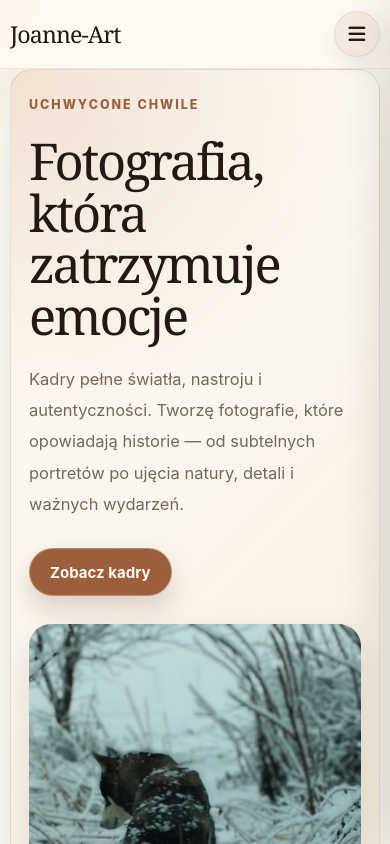
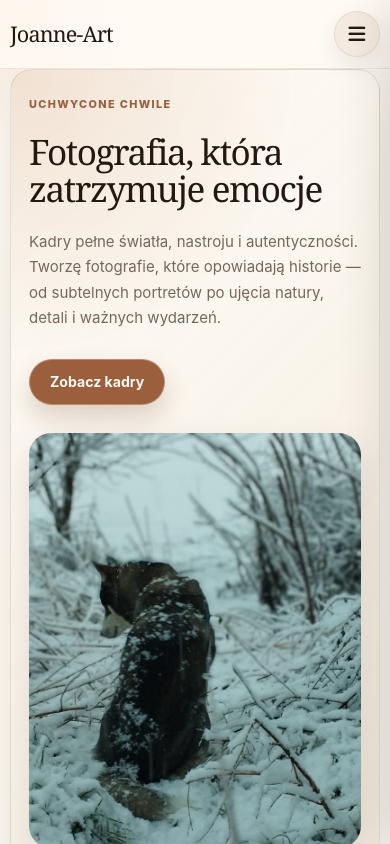
Before and after one commit to Dawidx3p/website, a plain HTML site: page uchwycone_chwile.html in a window 390 px wide. Shown: the top 844 px of the page. Drawn offline with Linux system fonts and the light colour scheme.

Commit message:
update fontów

```diff
--- a/style.css
+++ b/style.css
@@ -3039,3 +3039,260 @@ svg {
     max-height: 460px;
   }
 }
+/* ==================================================
+   FINAL MOBILE TYPOGRAPHY + LAYOUT PATCH
+================================================== */
+
+@media (max-width: 680px) {
+  h1 {
+    font-size: clamp(2rem, 10vw, 3rem);
+    line-height: 1.05;
+    letter-spacing: -0.04em;
+  }
+
+  h2 {
+    font-size: clamp(1.65rem, 8vw, 2.35rem);
+    line-height: 1.08;
+    letter-spacing: -0.035em;
+  }
+
+  h3 {
+    font-size: clamp(1.08rem, 5vw, 1.35rem);
+    line-height: 1.18;
+  }
+
+  p,
+  li {
+    font-size: 0.97rem;
+    line-height: 1.72;
+  }
+
+  .eyebrow {
+    font-size: 0.7rem;
+    letter-spacing: 0.13em;
+  }
+
+  .intro {
+    background:
+      linear-gradient(180deg, rgba(36, 24, 18, 0.18) 0%, rgba(36, 24, 18, 0.78) 100%),
+      url("img/biblioteka_mural/biblioteka.png") center / cover;
+  }
+
+  .section-heading {
+    gap: 10px;
+  }
+
+  .section-heading p:not(.eyebrow),
+  .intro p,
+  .gallery-hero p:not(.eyebrow),
+  .photo-hero__content p:not(.eyebrow),
+  .gallery-intro-block > p,
+  .photo-intro-block > p {
+    font-size: 0.98rem;
+    line-height: 1.7;
+  }
+
+  .art-card,
+  .art-card--tall,
+  .art-card--wide,
+  .photo-card,
+  .photo-card--tall,
+  .photo-card--wide,
+  .primary-gallery .gallery-item,
+  .secondary-gallery .gallery-item {
+    aspect-ratio: 4 / 5;
+    min-height: auto;
+  }
+}
+
+@media (max-width: 420px) {
+  h1 {
+    font-size: clamp(1.85rem, 9.5vw, 2.55rem);
+  }
+
+  h2 {
+    font-size: clamp(1.5rem, 7.5vw, 2.1rem);
+  }
+
+  p,
+  li {
+    font-size: 0.95rem;
+  }
+}
+/* ==================================================
+   FINAL TYPOGRAPHY SYSTEM — DESKTOP / TABLET / MOBILE
+================================================== */
+
+h1 {
+  font-size: clamp(2.45rem, 5.4vw, 5.15rem);
+  line-height: 1.04;
+  letter-spacing: -0.045em;
+}
+
+h2 {
+  font-size: clamp(1.9rem, 3.6vw, 3.35rem);
+  line-height: 1.08;
+  letter-spacing: -0.038em;
+}
+
+h3 {
+  font-size: clamp(1.12rem, 1.55vw, 1.45rem);
+  line-height: 1.18;
+  letter-spacing: -0.025em;
+}
+
+p,
+li {
+  font-size: 1rem;
+  line-height: 1.78;
+}
+
+.section-heading p:not(.eyebrow),
+.intro p,
+.left-hero p,
+.gallery-hero p:not(.eyebrow),
+.photo-hero__content p:not(.eyebrow),
+.gallery-intro-block > p,
+.photo-intro-block > p,
+.contact-intro p,
+main > .intro:has(.main-artwork) p,
+main > .process:has(.lista) p {
+  font-size: clamp(1rem, 1.15vw, 1.1rem);
+  line-height: 1.78;
+}
+
+.work-detail p,
+.about-me-content p {
+  font-size: clamp(1rem, 1.08vw, 1.06rem);
+  line-height: 1.82;
+}
+
+.eyebrow {
+  font-size: 0.74rem;
+  letter-spacing: 0.145em;
+}
+
+.blog-title {
+  font-size: clamp(1.35rem, 2vw, 1.85rem);
+}
+
+.nav-links-desktop a {
+  font-size: 0.92rem;
+}
+
+.btn,
+.btn-tiles {
+  font-size: 0.92rem;
+}
+
+@media (min-width: 1180px) {
+  .intro h1,
+  .gallery-hero h1,
+  .photo-hero h1 {
+    max-width: 860px;
+  }
+
+  .intro p,
+  .gallery-hero p:not(.eyebrow),
+  .photo-hero__content p:not(.eyebrow) {
+    max-width: 620px;
+  }
+}
+
+@media (max-width: 920px) {
+  h1 {
+    font-size: clamp(2.25rem, 7.8vw, 4rem);
+  }
+
+  h2 {
+    font-size: clamp(1.8rem, 5.8vw, 3rem);
+  }
+
+  h3 {
+    font-size: clamp(1.08rem, 3vw, 1.35rem);
+  }
+
+  p,
+  li {
+    font-size: 0.98rem;
+    line-height: 1.74;
+  }
+}
+
+@media (max-width: 680px) {
+  h1 {
+    font-size: clamp(2rem, 9.6vw, 2.9rem);
+    line-height: 1.05;
+    letter-spacing: -0.04em;
+  }
+
+  h2 {
+    font-size: clamp(1.58rem, 7.5vw, 2.25rem);
+    line-height: 1.08;
+  }
+
+  h3 {
+    font-size: clamp(1.05rem, 4.8vw, 1.28rem);
+    line-height: 1.18;
+  }
+
+  p,
+  li,
+  .section-heading p:not(.eyebrow),
+  .intro p,
+  .left-hero p,
+  .gallery-hero p:not(.eyebrow),
+  .photo-hero__content p:not(.eyebrow),
+  .gallery-intro-block > p,
+  .photo-intro-block > p,
+  .contact-intro p,
+  .work-detail p,
+  .about-me-content p,
+  main > .intro:has(.main-artwork) p,
+  main > .process:has(.lista) p {
+    font-size: 0.96rem;
+    line-height: 1.7;
+  }
+
+  .eyebrow {
+    font-size: 0.68rem;
+    letter-spacing: 0.125em;
+  }
+
+  .btn,
+  .btn-tiles {
+    min-height: 46px;
+    font-size: 0.88rem;
+  }
+}
+
+@media (max-width: 420px) {
+  h1 {
+    font-size: clamp(1.82rem, 9vw, 2.45rem);
+  }
+
+  h2 {
+    font-size: clamp(1.42rem, 7vw, 1.95rem);
+  }
+
+  h3 {
+    font-size: clamp(1rem, 4.6vw, 1.18rem);
+  }
+
+  p,
+  li,
+  .section-heading p:not(.eyebrow),
+  .intro p,
+  .left-hero p,
+  .gallery-hero p:not(.eyebrow),
+  .photo-hero__content p:not(.eyebrow),
+  .gallery-intro-block > p,
+  .photo-intro-block > p,
+  .contact-intro p,
+  .work-detail p,
+  .about-me-content p,
+  main > .intro:has(.main-artwork) p,
+  main > .process:has(.lista) p {
+    font-size: 0.94rem;
+  }
+}
```
